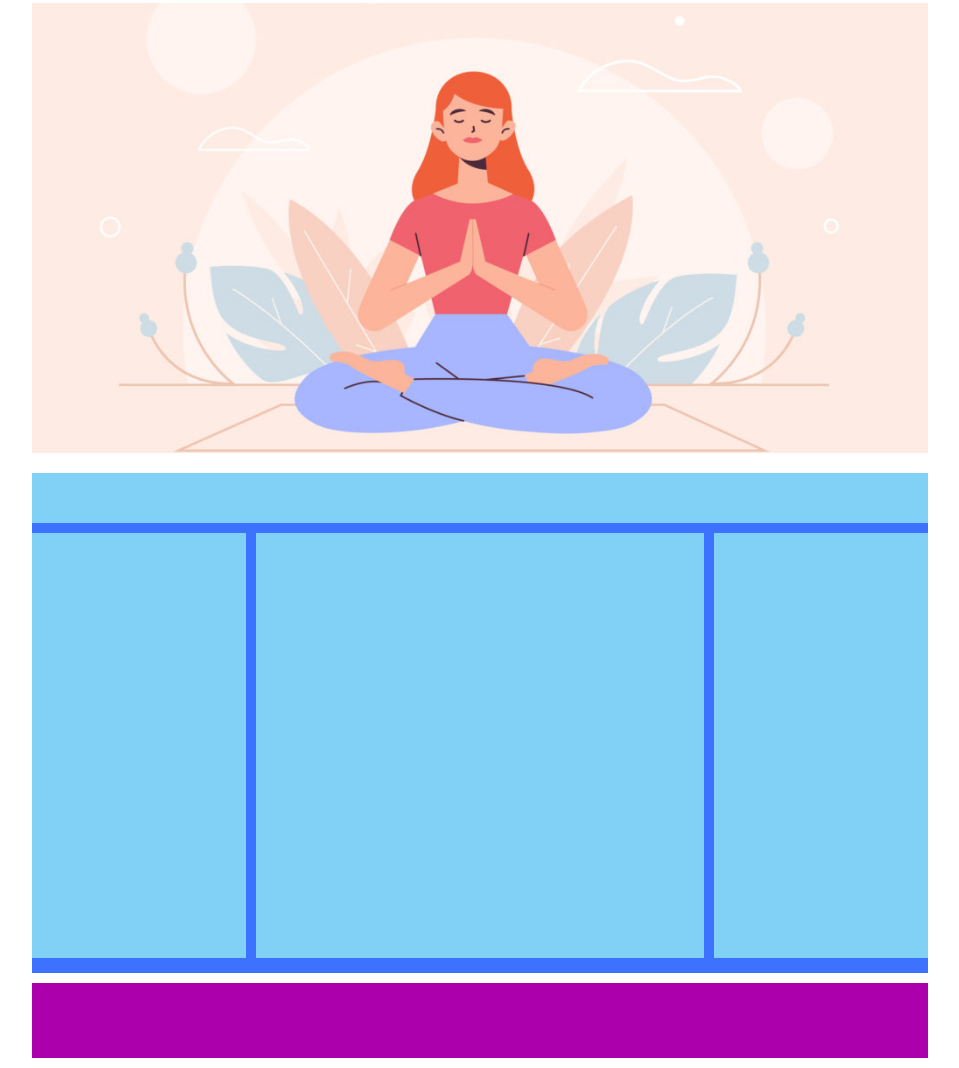
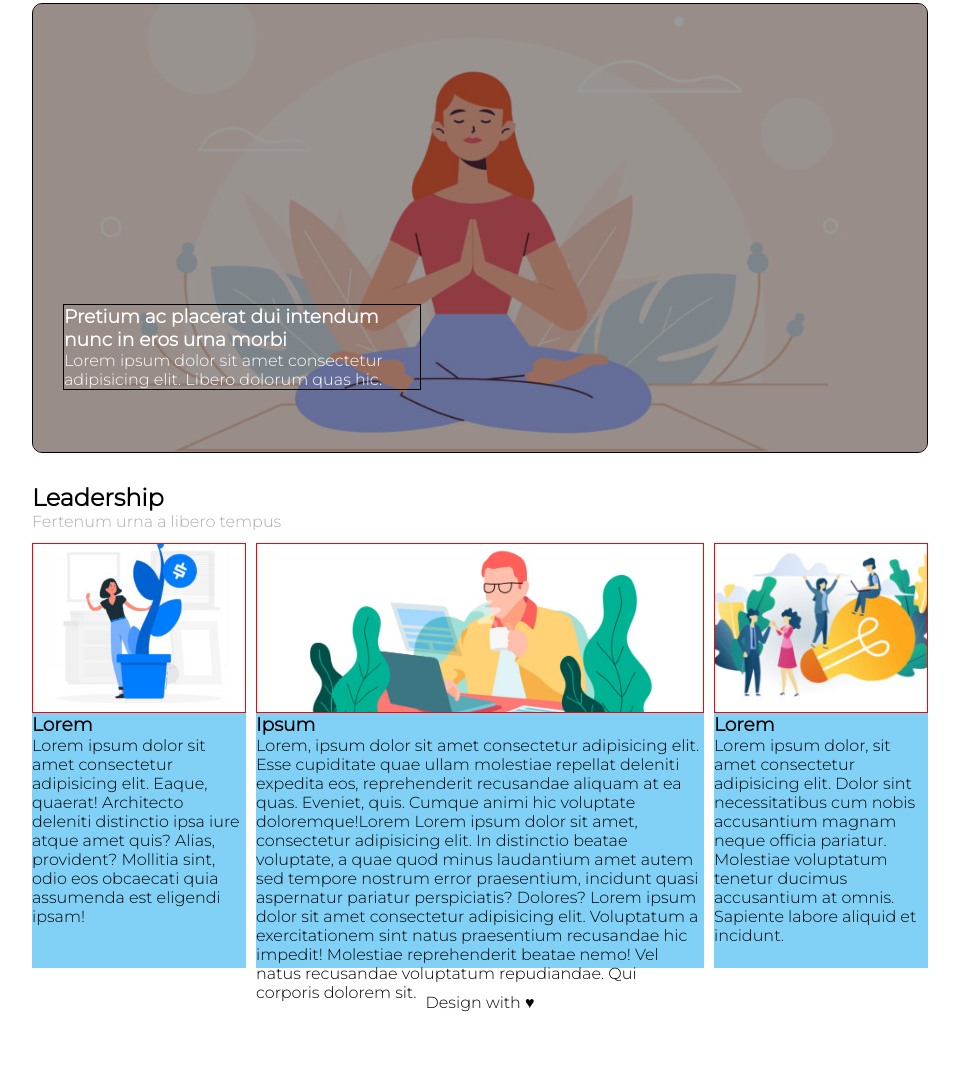
Before and after one commit to WalterFrongia/htmlcss-wp, a plain HTML site: page index.html in a window 1280 px wide. Shown: the part 137-1205 px from the top of the page, without its empty margins (160-1119 px from the left). Drawn offline with Linux system fonts and the light colour scheme.

Commit message:
Second commit repository htmlcss-wp

```diff
--- a/css/style.css
+++ b/css/style.css
@@ -7,6 +7,7 @@
 body{
     margin:auto;
     width:70%;
+    font-family: 'Montserrat', sans-serif;
 }
 
 header{
@@ -20,6 +21,14 @@ li{
     padding-top:35px;
 }
 
+h2{
+    padding-top:10px;
+}
+
+.grey-color{
+    color: rgb(175, 172, 172);
+}
+
 #logo-page{
     height:60px;
     border:1px solid black;
@@ -31,16 +40,25 @@ li{
 .central-section{
     height: 450px;
     margin-top: 20px;
-    background-color: rgb(253, 234, 128);
+    border:1px solid black;
+    border-radius: 10px;
+}
+.img-central-section{
     background-image: url(../img/banner.jpg);
     background-size: cover;
     background-position: center;
+    box-shadow:inset 600px 450px rgba(0, 0, 0, .4);
 }
-
+.text-central-section{
+    width: 40%;
+    border:1px solid black;
+    margin:300px 30px 20px 30px;
+    color: white;
+}
 .section-container-floats{
     height:500px;
     margin-top: 20px;
-    background-color: rgb(61, 113, 255);
+    background-color: white;
 }
 
 .clear-fix::after{
@@ -51,6 +69,11 @@ li{
 
 .float-left{
     float: left;
+}
+.header-section-container-floats{
+    width:100%;
+    height: 60px;
+    background-color:white;
 }
 
 .lateral-column{
@@ -66,14 +89,36 @@ li{
     margin:10px;
 }
 
-.header-section-container-floats{
-    width:100%;
-    height: 10%;
-    background-color:rgb(129, 209, 247);;
-}
 
 .footer-container{
     height:75px;
-    margin-top:10px;
-    background-color: rgb(172, 0, 172);
+    margin-top:20px;
+    text-align: center;
 }
+
+#img-left-column{
+    height: 40%;
+    width: 100%;
+    border:1px solid red;
+    background-image: url(../img/img-1.jpg);
+    background-size:cover;
+    background-position:center;
+}
+
+#img-center-column{
+    height: 40%;
+    width: 100%;
+    border:1px solid red;
+    background-image: url(../img/banner-2.jpg);
+    background-size:cover;
+    background-position:center;
+}
+
+#img-right-column{
+    height: 40%;
+    width: 100%;
+    border:1px solid red;
+    background-image: url(../img/img-3.jpg);
+    background-size:cover;
+    background-position:center;
+}
--- a/index.html
+++ b/index.html
@@ -4,6 +4,12 @@
     <meta charset="UTF-8">
     <meta http-equiv="X-UA-Compatible" content="IE=edge">
     <meta name="viewport" content="width=device-width, initial-scale=1.0">
+
+    <!--google font-->
+    <link rel="preconnect" href="https://fonts.googleapis.com">
+    <link rel="preconnect" href="https://fonts.gstatic.com" crossorigin>
+    <link href="https://fonts.googleapis.com/css2?family=Montserrat:wght@300&display=swap" rel="stylesheet">
+
     <link rel="stylesheet" href="css/style.css">
     <title>Document</title>
 </head>
@@ -38,18 +44,40 @@
 
     <main>
 
-        <section class="central-section">
+        <section class="central-section img-central-section">
 
-            <div></div>
+            <div class="text-central-section">
+                <h3>Pretium ac placerat dui intendum nunc in eros urna morbi</h3>
+                <p>Lorem ipsum dolor sit amet consectetur adipisicing elit. Libero dolorum quas hic.</p>
+            </div>
 
         </section>
 
         <section class="section-container-floats clear-fix">
 
-            <div class="header-section-container-floats"></div>
-            <div class="float-left lateral-column"></div>
-            <div class="float-left central-column"></div>
-            <div class="float-left lateral-column"></div>
+            <div class="header-section-container-floats">
+                <h2><strong>Leadership</strong></h2>
+                <p class="grey-color">Fertenum urna a libero tempus</p>
+            </div>
+
+            <div class="float-left lateral-column left-column">
+
+                <div id="img-left-column"></div>
+                <h3>Lorem</h3>
+                <p>Lorem ipsum dolor sit amet consectetur adipisicing elit. Eaque, quaerat! Architecto deleniti distinctio ipsa iure atque amet quis? Alias, provident? Mollitia sint, odio eos obcaecati quia assumenda est eligendi ipsam!</p>
+            </div>
+
+            <div class="float-left central-column">
+                <div id="img-center-column"></div>
+                <h3>Ipsum</h3>
+                <p>Lorem, ipsum dolor sit amet consectetur adipisicing elit. Esse cupiditate quae ullam molestiae repellat deleniti expedita eos, reprehenderit recusandae aliquam at ea quas. Eveniet, quis. Cumque animi hic voluptate doloremque!Lorem Lorem ipsum dolor sit amet, consectetur adipisicing elit. In distinctio beatae voluptate, a quae quod minus laudantium amet autem sed tempore nostrum error praesentium, incidunt quasi aspernatur pariatur perspiciatis? Dolores? Lorem ipsum dolor sit amet consectetur adipisicing elit. Voluptatum a exercitationem sint natus praesentium recusandae hic impedit! Molestiae reprehenderit beatae nemo! Vel natus recusandae voluptatum repudiandae. Qui corporis dolorem sit.</p>
+            </div>
+
+            <div class="float-left lateral-column rigth-column">
+                <div id="img-right-column"></div>
+                <h3>Lorem</h3>
+                <p>Lorem ipsum dolor, sit amet consectetur adipisicing elit. Dolor sint necessitatibus cum nobis accusantium magnam neque officia pariatur. Molestiae voluptatum tenetur ducimus accusantium at omnis. Sapiente labore aliquid et incidunt.</p>
+            </div>
 
         </section>
 
@@ -58,6 +86,8 @@
     <footer>
         <div class="footer-container">
 
+            <div>Design with &hearts;</div>
+
         </div>
 
     </footer>
```
